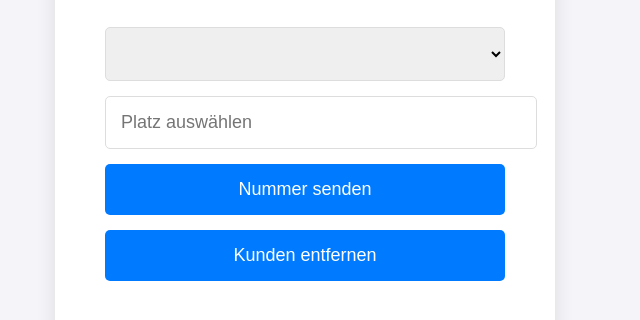
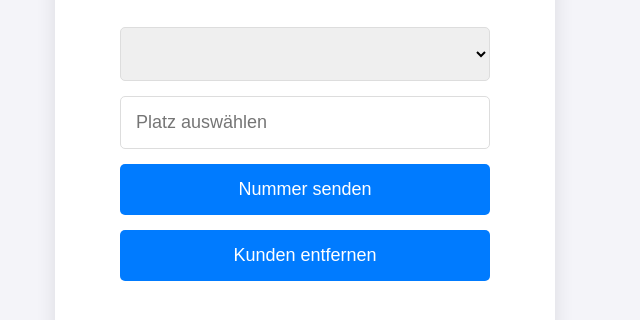
Before and after one commit to FPahnke/wartesystem, a website: page public/control.html in a window 1280 px wide. Shown: the part 276-596 px from the top of the page, without its empty margins (335-975 px from the left). Drawn offline with nearby package versions, Linux system fonts and the light colour scheme; no server answers.

Commit message:
Feldgröße anpassen

```diff
--- a/public/control.html
+++ b/public/control.html
@@ -29,12 +29,13 @@
         .control-panel input,
         .control-panel button {
             display: block;
-            width: 100%;
-            margin: 15px 0;
+            width: calc(100% - 30px);
+            margin: 15px auto;
             padding: 15px;
             font-size: 18px;
             border-radius: 5px;
             border: 1px solid #ddd;
+            box-sizing: border-box;
         }
         .control-panel button {
             background: #007BFF;
```
